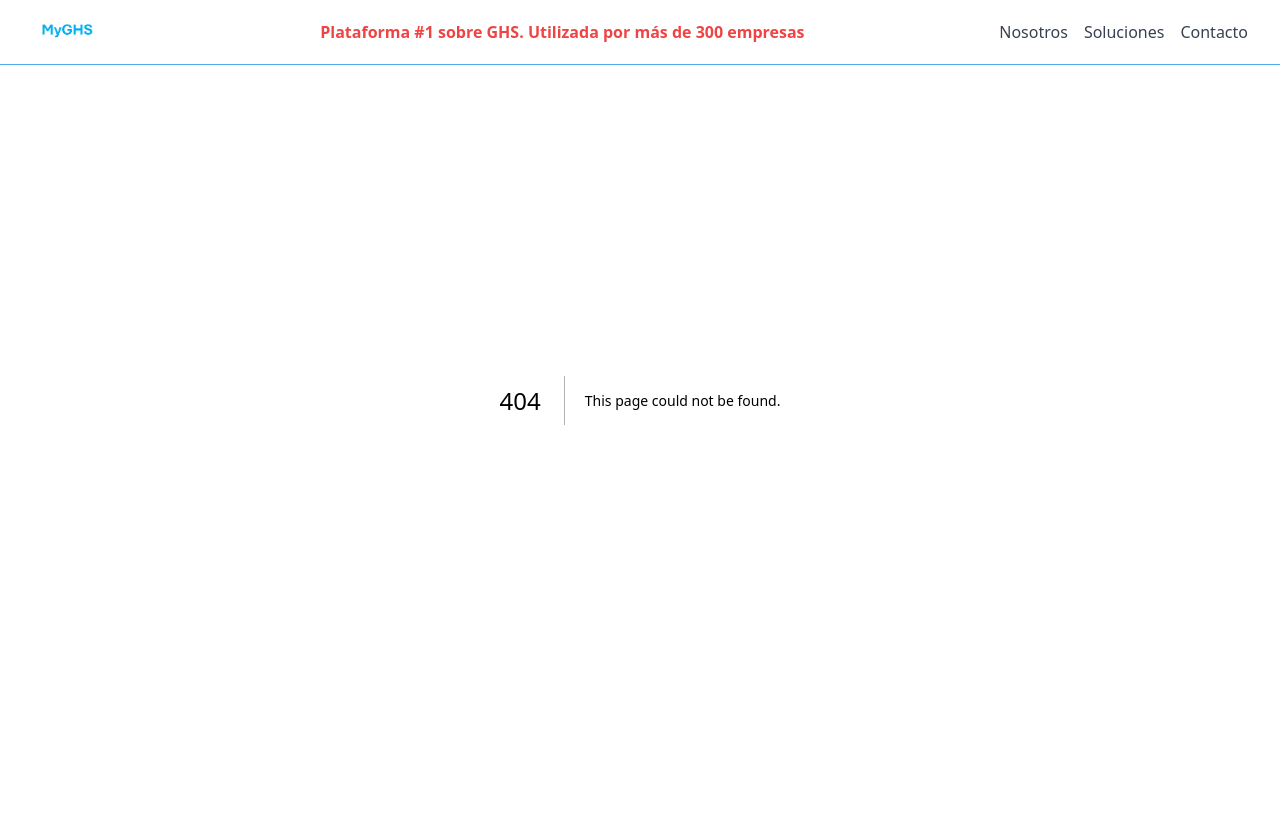
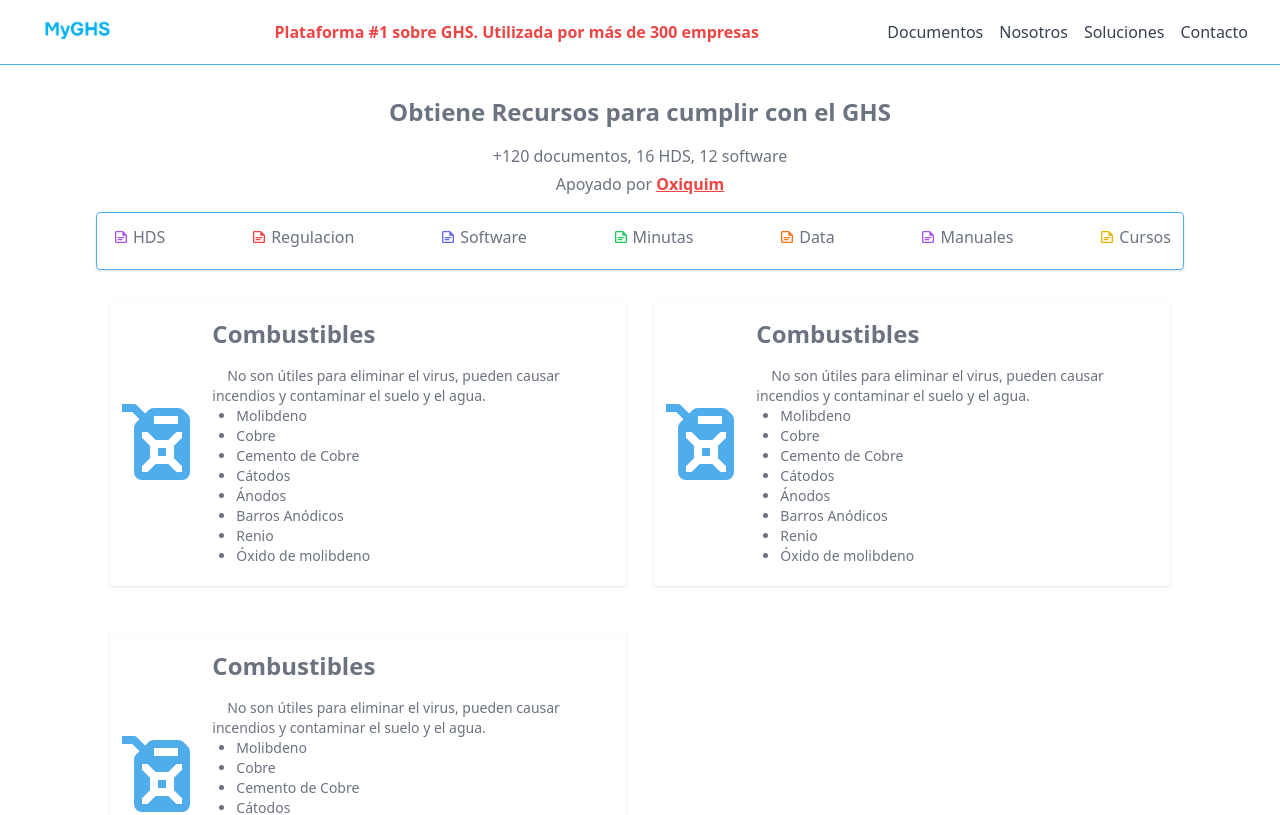
Before and after one commit to FernandoMichea90/my_ghs, a Next.js app: page /documentos in a window 1280 px wide. Before the commit this address had no page. Shown: the top 815 px of the page. Built offline with nearby package versions, Linux system fonts and the light colour scheme.

Commit message:
Navegacion

```diff
--- /dev/null
+++ b/src/Utils/Nav.tsx
@@ -0,0 +1,102 @@
+'use client'
+import React from 'react'
+import { useState } from "react";
+import { Box, Divider, Drawer, IconButton, List, ListItem, ListItemButton, ListItemText } from '@mui/material';
+import Image from 'next/image';
+
+
+
+const Nav = () => {
+    const [open, setOpen] = useState(false);
+
+    const toggleDrawer = (newOpen: boolean) => () => {
+        setOpen(newOpen);
+    };
+
+    const DrawerList = (
+        <Drawer open={open} onClose={toggleDrawer(false)}>
+            <Box sx={{ width: 250 }} role="presentation" onClick={toggleDrawer(false)}>
+                <div>
+                <div className="flex justify-center items-center">
+                        <a  href="/" className='m-auto py-[15px]'>
+                            <Image
+                                src="/icono.png"
+                                alt="Icon"
+                                width={90}
+                                height={32}
+                            />
+                        </a>
+                </div>
+                </div>
+
+
+                <Divider></Divider>
+                <List>
+                    {['Inicio','Documentos','Nosotros', 'Soluciones', 'Contacto'].map((text, index) => (
+                        <ListItem key={index} disablePadding>
+                            <ListItemButton href={text.toLowerCase()=='inicio'?'/':'/'+text.toLowerCase()} >
+                                <ListItemText primary={text} />
+                            </ListItemButton>
+                        </ListItem>
+                    ))}
+                </List>
+            </Box>
+        </Drawer>
+    );
+
+    return (
+        <>
+            <nav className="bg-white fixed top-0 left-0 right-0 z-10 border-b border-primary">
+                <div className="w-full px-4 sm:px-6 lg:px-8">
+                    <div className="flex justify-between h-16">
+                        <div className="flex">
+                            <div className="flex-shrink-0 flex items-center">
+                                <a href="/">
+                                    <Image
+                                        src="/icono.png"
+                                        alt="Icon"
+                                        width={90}
+                                        height={32}
+                                    />
+                                </a>
+                            </div>
+                        </div>
+                        <div className="hidden md:flex items-center ml-6 text-red-500 font-bold text-center">
+                            Plataforma #1 sobre GHS. Utilizada por más de 300 empresas
+                        </div>
+                        <div className="hidden md:flex items-center space-x-4">
+                            <a href="/documentos" className="text-gray-700 hover:text-gray-900">
+                                Documentos
+                            </a>
+                            <a href="/nosotros" className="text-gray-700 hover:text-gray-900">
+                                Nosotros
+                            </a>
+                            <a href="/soluciones" className="text-gray-700 hover:text-gray-900">
+                                Soluciones
+                            </a>
+                            <a href="/contacto" className="text-gray-700 hover:text-gray-900">
+                                Contacto
+                            </a>
+                        </div>
+                        <div className="md:hidden flex items-center text-gray-500">
+                            <IconButton onClick={toggleDrawer(true)}>
+                                <svg xmlns="http://www.w3.org/2000/svg" width="1em" height="1em" viewBox="0 0 24 24">
+                                    <g fill="none">
+                                        <path d="M24 0v24H0V0zM12.593 23.258l-.011.002l-.071.035l-.02.004l-.014-.004l-.071-.035q-.016-.005-.024.005l-.004.01l-.017.428l.005.02l.01.013l.104.074l.015.004l.012-.004l.104-.074l.012-.016l.004-.017l-.017-.427q-.004-.016-.017-.018m.265-.113l-.013.002l-.185.093l-.01.01l-.003.011l.018.43l.005.012l.008.007l.201.093q.019.005.029-.008l.004-.014l-.034-.614q-.005-.019-.02-.022m-.715.002a.02.02 0 0 0-.027.006l-.006.014l-.034.614q.001.018.017.024l.015-.002l.201-.093l.01-.008l.004-.011l.017-.43l-.003-.012l-.01-.01z" />
+                                        <path fill="currentColor" d="M20 17.5a1.5 1.5 0 0 1 .144 2.993L20 20.5H4a1.5 1.5 0 0 1-.144-2.993L4 17.5zm0-7a1.5 1.5 0 0 1 0 3H4a1.5 1.5 0 0 1 0-3zm0-7a1.5 1.5 0 0 1 0 3H4a1.5 1.5 0 1 1 0-3z" />
+                                    </g>
+                                </svg>
+
+                            </IconButton>
+                        </div>
+                    </div>
+                </div>
+            </nav>
+            {DrawerList}
+        </>
+
+
+    )
+}
+
+export default Nav
--- /dev/null
+++ b/src/app/documentos/documentos.css
@@ -0,0 +1,8 @@
+ ul{
+    list-style-type: disc;
+    padding: 0 24px;
+}
+
+#archivos p{
+    text-indent: 15px;
+}
--- a/src/app/home/page.tsx
+++ b/src/app/documentos/page.tsx
@@ -1,9 +1,10 @@
 'use client'
-import React from 'react'
+import {useState} from 'react'
 import sanitizeHtml from 'sanitize-html';
+import '@/app/documentos/documentos.css';
 
 const page = () => {
-  const [home, setHome] = React.useState({
+  const [home, setHome] = useState({
     titulo: 'Obtiene Recursos para cumplir con el GHS',
     subtitulo: '+120 documentos, 16 HDS, 12 software',
     subtextpromocional: 'Apoyado por ',
@@ -152,8 +153,8 @@ const page = () => {
 
 
   return (
-    <div className='flex-1 min-h-screen items-center justify-between text-gray-900 py-24 md:py-24 px-10 md:px-24 text-center'>
-      <h1 className='text-black font-bold mb-4 text-2xl'>
+    <div className='flex-1 min-h-screen items-center justify-between text-gray-500 py-24 md:py-24 px-10 md:px-24 text-center'>
+      <h1 className='font-bold mb-4 text-2xl'>
         {home.titulo}
       </h1>
       <p className='mb-1'>
@@ -171,7 +172,7 @@ const page = () => {
         }
       </span>
 
-      <div className='flex flex-row flex-wrap border border-primary shadow-xl rounded p-3 my-4 justify-between'>
+      <div className='flex flex-row flex-wrap border border-primary shadow rounded p-3 my-4 justify-between text-gray-500'>
         {menu.map((response: any, index: number) => (
           <div key={index} className='flex items-center mb-2 w-full md:w-auto'>
             <span className={`mx-1 ${response.color}`}>
@@ -188,18 +189,21 @@ const page = () => {
 
         {
           archivos.map((response: any) => (
-            <div className="w-full lg:w-1/2 flex flex-rows justify-between items-center hover:shadow p-4">
+            <div className='w-full lg:w-1/2 flex flex-rows justify-between items-center   py-4  text-gray-500 '>
+            <div className="w-full  w-[100%] md:w-[95%] m-auto flex flex-rows shadow mb-4  items-center py-4 ">
               <div className='w-[30%] min-w-[90px]'>
                 <span className={'text-primary text-6xl lg:text-8xl'}>
                   {response.icono}
                 </span>
               </div>
               <div className='flex flex-col items-start'>
-                <h1 className='text-black font-bold mb-4 text-2xl'>
+                <h1 className='font-bold mb-4 text-2xl'>
                   {response.titulo}
                 </h1>
-                <div className='mb-1 text-start text-sm'dangerouslySetInnerHTML={{ __html: sanitizeHtml(response.texto) }} />
+                <div id='archivos' className='mb-1 text-start text-sm' dangerouslySetInnerHTML={{ __html: sanitizeHtml(response.texto) }} />
               </div>
+            </div>
+
             </div>
           ))
         }
--- a/src/app/layout.tsx
+++ b/src/app/layout.tsx
@@ -1,6 +1,7 @@
 import type { Metadata } from "next";
 import { Inter } from "next/font/google";
 import "./globals.css";
+import Nav from "@/Utils/Nav";
 
 const inter = Inter({ subsets: ["latin"] });
 
@@ -17,45 +18,7 @@ export default function RootLayout({
   return (
     <html lang="en">
       <body className='bg-white'>
-        <nav className="bg-white fixed top-0 left-0 right-0 z-10 border-b border-primary">
-          <div className="w-full px-4 sm:px-6 lg:px-8">
-            <div className="flex justify-between h-16">
-              <div className="flex">
-                <div className="flex-shrink-0 flex items-center">
-                  <a href="/">
-                    <img
-                      className="h-8"
-                      src="./icono.png"
-                      alt="Icon"
-                    />
-                  </a>
-                </div>
-              </div>
-              <div className="hidden md:flex items-center ml-6 text-red-500 font-bold text-center">
-                Plataforma #1 sobre GHS. Utilizada por más de 300 empresas
-              </div>
-              <div className="hidden md:flex items-center space-x-4">
-                <a href="/nosotros" className="text-gray-700 hover:text-gray-900">
-                  Nosotros
-                </a>
-                <a href="/soluciones" className="text-gray-700 hover:text-gray-900">
-                  Soluciones
-                </a>
-                <a href="/contacto" className="text-gray-700 hover:text-gray-900">
-                  Contacto
-                </a>
-              </div>
-              <div className="md:hidden flex items-center text-gray-500">
-                <svg xmlns="http://www.w3.org/2000/svg" width="1em" height="1em" viewBox="0 0 24 24">
-                  <g fill="none">
-                    <path d="M24 0v24H0V0zM12.593 23.258l-.011.002l-.071.035l-.02.004l-.014-.004l-.071-.035q-.016-.005-.024.005l-.004.01l-.017.428l.005.02l.01.013l.104.074l.015.004l.012-.004l.104-.074l.012-.016l.004-.017l-.017-.427q-.004-.016-.017-.018m.265-.113l-.013.002l-.185.093l-.01.01l-.003.011l.018.43l.005.012l.008.007l.201.093q.019.005.029-.008l.004-.014l-.034-.614q-.005-.019-.02-.022m-.715.002a.02.02 0 0 0-.027.006l-.006.014l-.034.614q.001.018.017.024l.015-.002l.201-.093l.01-.008l.004-.011l.017-.43l-.003-.012l-.01-.01z" />
-                    <path fill="currentColor" d="M20 17.5a1.5 1.5 0 0 1 .144 2.993L20 20.5H4a1.5 1.5 0 0 1-.144-2.993L4 17.5zm0-7a1.5 1.5 0 0 1 0 3H4a1.5 1.5 0 0 1 0-3zm0-7a1.5 1.5 0 0 1 0 3H4a1.5 1.5 0 1 1 0-3z" />
-                  </g>
-                </svg>
-              </div>
-            </div>
-          </div>
-        </nav>
+        <Nav></Nav>
         <main>{children}</main>
       </body>
     </html>
--- a/src/app/page.tsx
+++ b/src/app/page.tsx
@@ -2,7 +2,7 @@ import Image from "next/image";
 
 export default function Home() {
   return (
-    <main className="flex min-h-screen items-center justify-between text-gray-900 py-24 md:py-24 px-10 md:px-24">
+    <main className="flex min-h-screen items-center justify-between text-gray-900 py-24 md:py-24 px-1 md:px-24">
       <div className="flex-1 p-4">
         <h1 className="text-2xl font-bold mb-4">
           Recursos para GHS y Seguridad Química en Minería
@@ -10,9 +10,9 @@ export default function Home() {
         <p className="mb-4">
           Aquí encontrarás formatos de HDS para minerales y sustancias químicas, presentaciones, minutas explicativas, acceso a software libre y recursos que te ayudarán a cumplir con el reglamento GHS y facilitar el acceso a mercado de tus productos
         </p>
-        <div className="flex space-x-4">
-          <button className="bg-primary text-white py-2 px-4 rounded">Ingresar</button>
-          <input className="border border-primary p-2 rounded" placeholder="Ingresar tu email" />
+        <div className="flex">
+          <button className="bg-primary text-white py-2 px-4 ">Ingresar</button>
+          <input className="border border-primary p-2 " placeholder="Ingresar tu email" />
         </div>
       </div>
       <div className="flex-1 p-4 hidden lg:block">
--- a/src/app/soluciones/page.tsx
+++ b/src/app/soluciones/page.tsx
@@ -26,7 +26,7 @@ const page = () => {
     return (
         <div className='flex min-h-screen justify-between text-gray-500 py-24 md:py-24 px-10 md:px-24'>
             <div className='flex flex-col items-center w-full'>
-                <h1 className='font-bold text-2xl m-4'>
+                <h1 className='font-bold text-2xl m-4 text-center'>
                     {soluciones.titulo}
                 </h1>
                 <p className='text-indent-15'>
@@ -34,8 +34,8 @@ const page = () => {
                 </p>
 
                 <div className="flex flex-wrap justify-between items-center my-10">
-                    {soluciones.soluciones.map((response: any) => (
-                        <div className="p-2 text-center w-full sm:w-1/2 md:w-1/3 lg:w-1/4">
+                    {soluciones.soluciones.map((response: any,index: number) => (
+                        <div key={index} className="p-2 text-center w-full sm:w-1/2 md:w-1/3 lg:w-1/4">
                             <div className="w-[140px] h-[140px] mx-auto bg-gray-500 rounded-full overflow-hidden">
                                 <img className="w-full h-full object-cover" src={response.img} alt={response.titulo} />
                             </div>
--- a/tailwind.config.ts
+++ b/tailwind.config.ts
@@ -5,6 +5,8 @@ const config: Config = {
     "./src/pages/**/*.{js,ts,jsx,tsx,mdx}",
     "./src/components/**/*.{js,ts,jsx,tsx,mdx}",
     "./src/app/**/*.{js,ts,jsx,tsx,mdx}",
+    "./src/Utils/**/*.{js,ts,jsx,tsx,mdx}",
+
   ],
   theme: {
     extend: {
```
